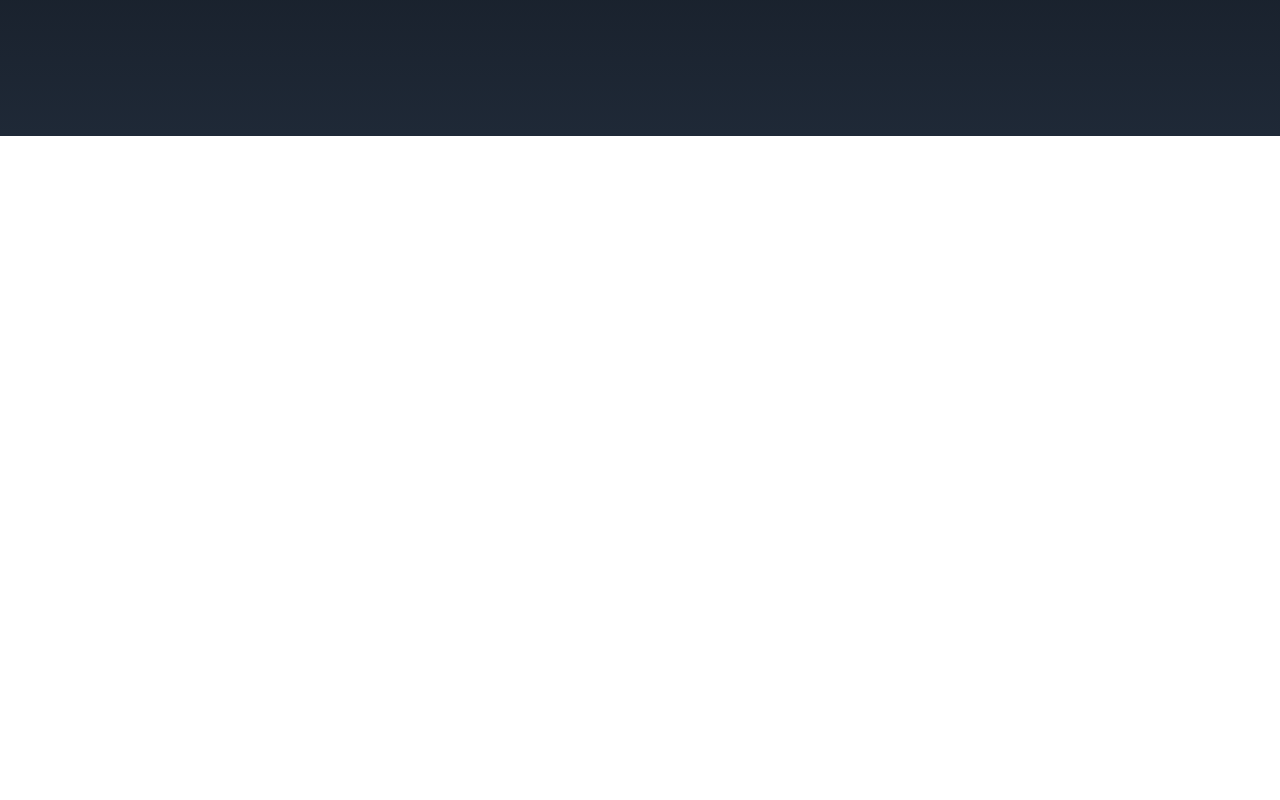
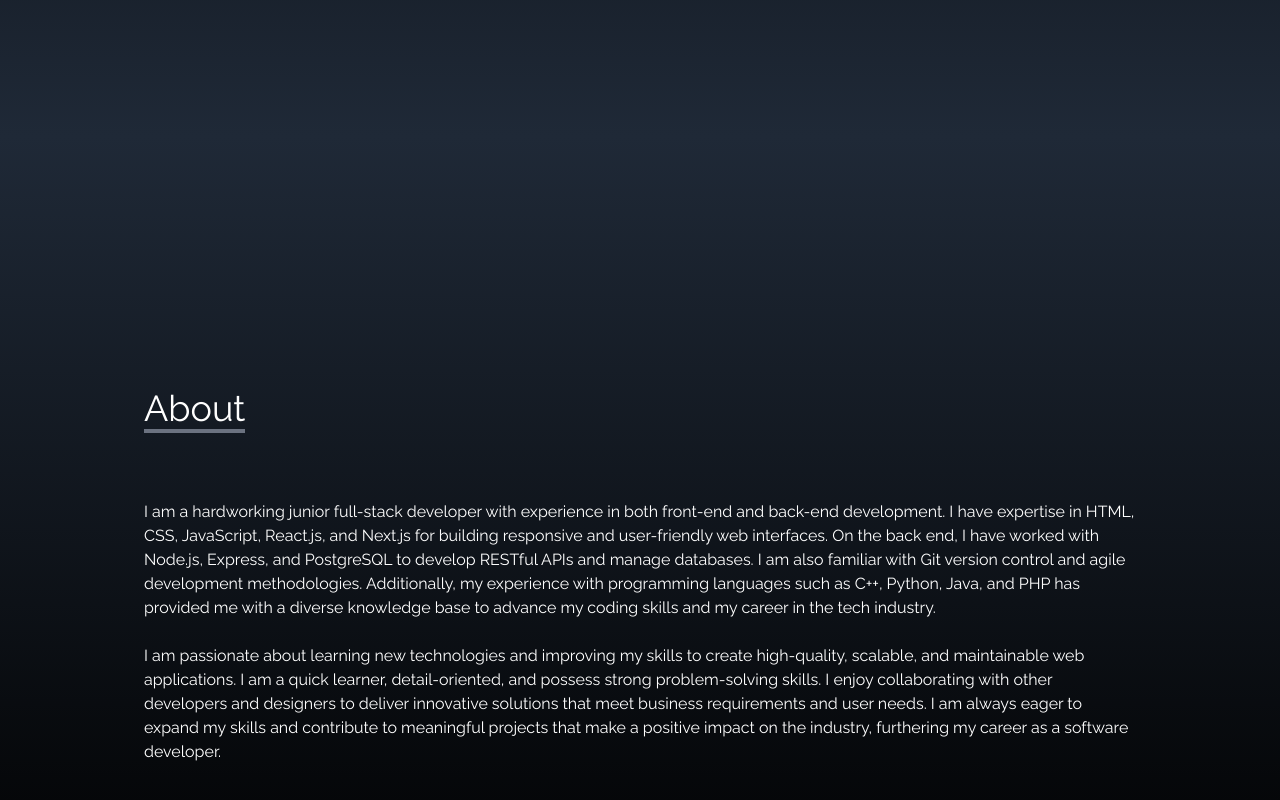
Before and after one commit to MarianWadia/MarianIsrael, a React (Vite) app: page / in a window 1280 px wide. Shown: the part 664-1464 px from the top of the page. Before the commit the page ends 800 px from the top, so only its background shows below. Built offline with nearby package versions, Linux system fonts and the light colour scheme.

Commit message:
added about section

```diff
--- a/src/App.jsx
+++ b/src/App.jsx
@@ -1,3 +1,4 @@
+import About from "./components/About"
 import Home from "./components/Home"
 import NavBar from "./components/NavBar"
 import SocialLinks from "./components/SocialLinks"
@@ -8,6 +9,7 @@ function App() {
       <NavBar />
       <Home />
       <SocialLinks />
+      <About />
     </>
   )
 }
--- /dev/null
+++ b/src/components/About.jsx
@@ -0,0 +1,32 @@
+
+const About = () => {
+  return (
+    <div name="about" className="w-full h-screen bg-gradient-to-b from-gray-800 to-black text-white">
+        <div className="max-w-screen-lg p-4 mx-auto flex flex-col justify-center w-full h-full">
+            <div className="pb-8 mt-20">
+                <h3 className="border-b-4 border-gray-500 inline text-4xl">About</h3>
+            </div>
+            <p className="text-l mt-10">
+            I am a hardworking junior full-stack developer with experience in both front-end and back-end development. I have expertise in HTML,
+            CSS, JavaScript, React.js, and Next.js for building responsive and user-friendly web interfaces. On the back end,
+            I have worked with Node.js, Express, and PostgreSQL to develop RESTful APIs and manage databases.
+            I am also familiar with Git version control and agile development methodologies. Additionally, my experience with programming languages
+            such as C++, Python, Java, and PHP has provided me with a diverse knowledge base to advance my coding skills
+            and my career in the tech industry.
+            </p>
+
+            <br />
+
+            <p className="text-l">
+                I am passionate about learning new technologies and improving my skills to create high-quality, scalable, and maintainable web applications.
+                I am a quick learner, detail-oriented, and possess strong problem-solving skills. I enjoy collaborating with other developers and
+                designers to deliver innovative solutions that meet business requirements and user needs. I am always eager to expand
+                my skills and contribute to meaningful projects that make a positive impact on the industry,
+                furthering my career as a software developer.
+            </p>
+        </div>
+    </div>
+  )
+}
+
+export default About
```
